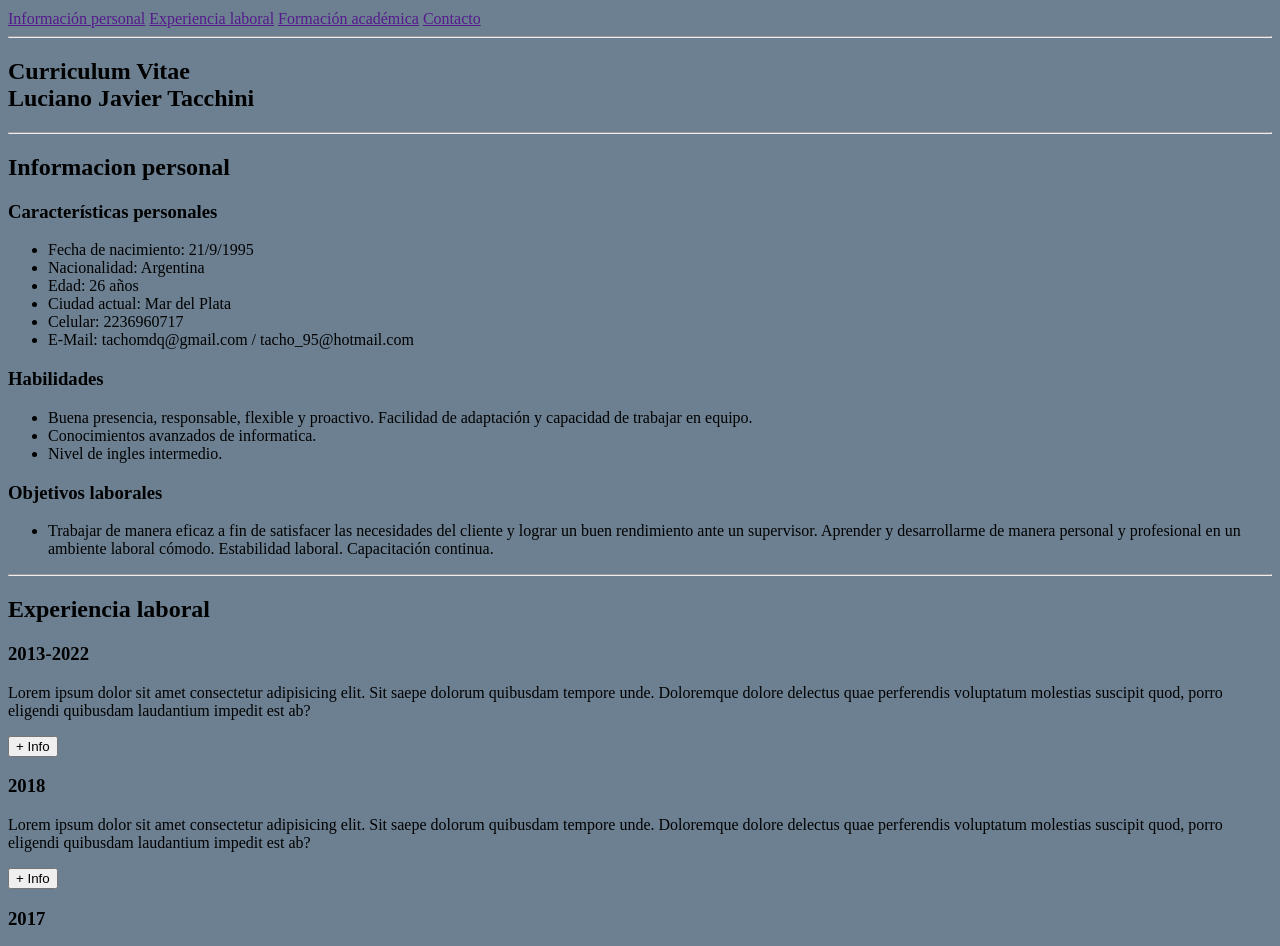
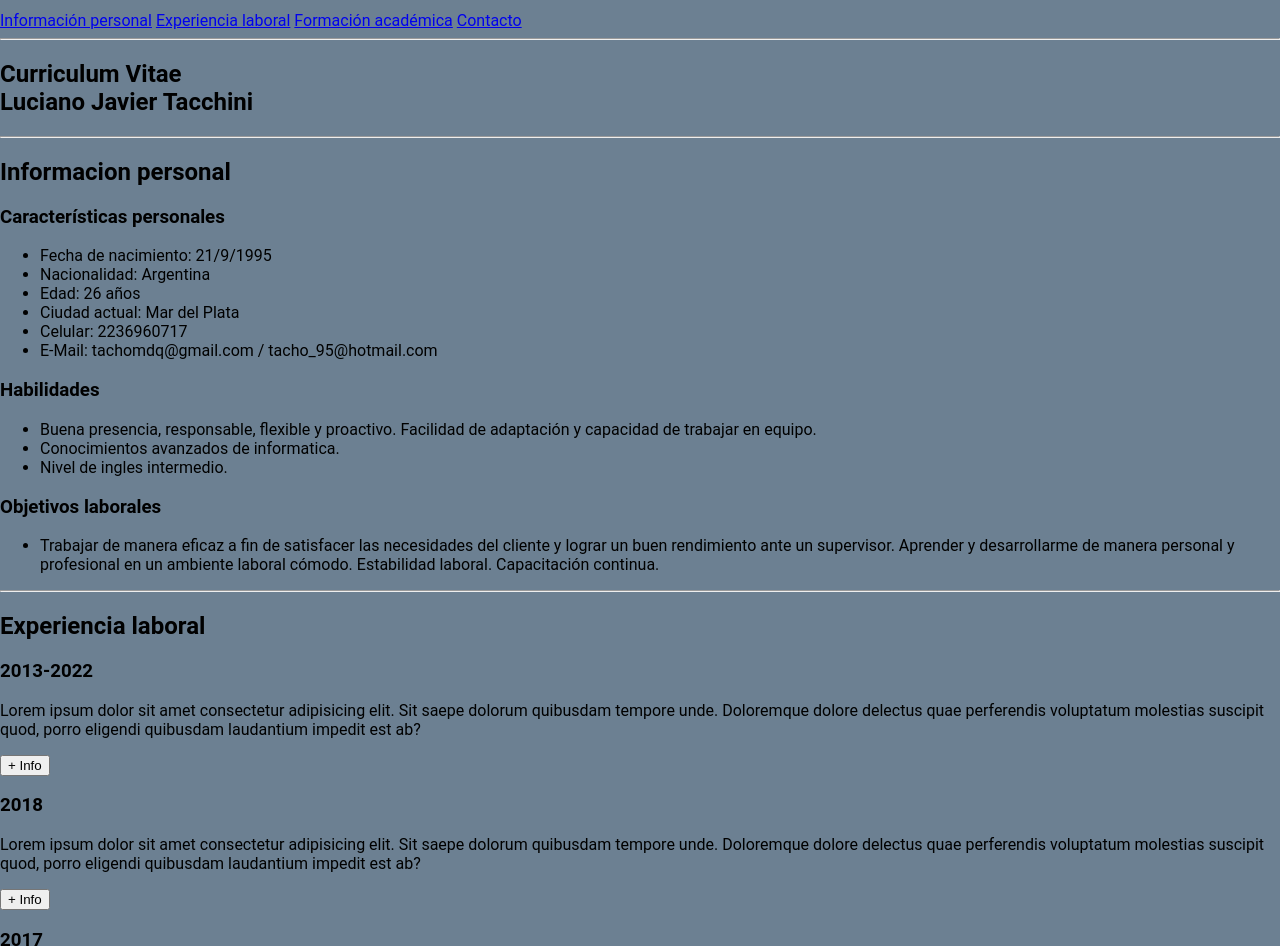
Before and after one commit to Tachomdq/CV, a plain HTML site: page index.html in a window 1280 px wide. Shown: the part 40-986 px from the top of the page. Drawn offline with Linux system fonts and the light colour scheme.

Commit message:
CV 1.5 - Agregue contacto de wp y arranque c/ css

```diff
--- a/css/style.css
+++ b/css/style.css
@@ -1,3 +1,13 @@
+*{
+    box-sizing: border-box;
+}
+
 body{
+    margin: 0;
     background-color: rgba(65, 90, 114, 0.767);
+    font-family: 'Roboto', sans-serif;
 }
+
+button{
+
+}
--- a/index.html
+++ b/index.html
@@ -13,10 +13,10 @@
       <div class="container">
         <p class="logo">Luciano J. Tacchini</p>
         <nav>
-          <a href="">Información personal</a>
-          <a href="">Experiencia laboral</a>
-          <a href="">Formación académica</a>
-          <a href="">Contacto</a>
+          <a href="#info">Información personal</a>
+          <a href="#experiencia">Experiencia laboral</a>
+          <a href="#academica">Formación académica</a>
+          <a href="#contacto">Contacto</a>
         </nav>
       </div>
     </header>
@@ -49,20 +49,17 @@
         </ul>
         <h3>Objetivos laborales</h3>
         <ul>
-            <li>Trabajar de manera eficaz a fin de
-                satisfacer las necesidades del cliente y
-                lograr un buen rendimiento ante un
-                supervisor.
-                Aprender y desarrollarme de manera
-                personal y profesional en un
-                ambiente laboral cómodo.
-                Estabilidad laboral.
-                Capacitación continua.</li>
+          <li>
+            Trabajar de manera eficaz a fin de satisfacer las necesidades del
+            cliente y lograr un buen rendimiento ante un supervisor. Aprender y
+            desarrollarme de manera personal y profesional en un ambiente
+            laboral cómodo. Estabilidad laboral. Capacitación continua.
+          </li>
         </ul>
       </div>
     </section>
     <hr />
-    <section id="exp">
+    <section id="experiencia">
       <div class="container">
         <h2>Experiencia laboral</h2>
         <div class="carta">
@@ -146,12 +143,18 @@
     <hr />
     <section id="contacto">
       <h2>Contactame!</h2>
-      <button>Whatsapp</button>
+      <form action="https://wa.me/2236960717" target="_blank">
+          <button>Whatsapp</button>
+      </form>
+      <form action="mailto:tachomdq@gmai.com" target="_blank">
+        <button>Gmail</button>
+    </form>
     </section>
+    <hr>
     <footer>
-        <div class="container">
+      <div class="container">
         <p>&copy;Luciano J. Tacchini 2022</p>
-        </div>
+      </div>
     </footer>
   </body>
 </html>
```
